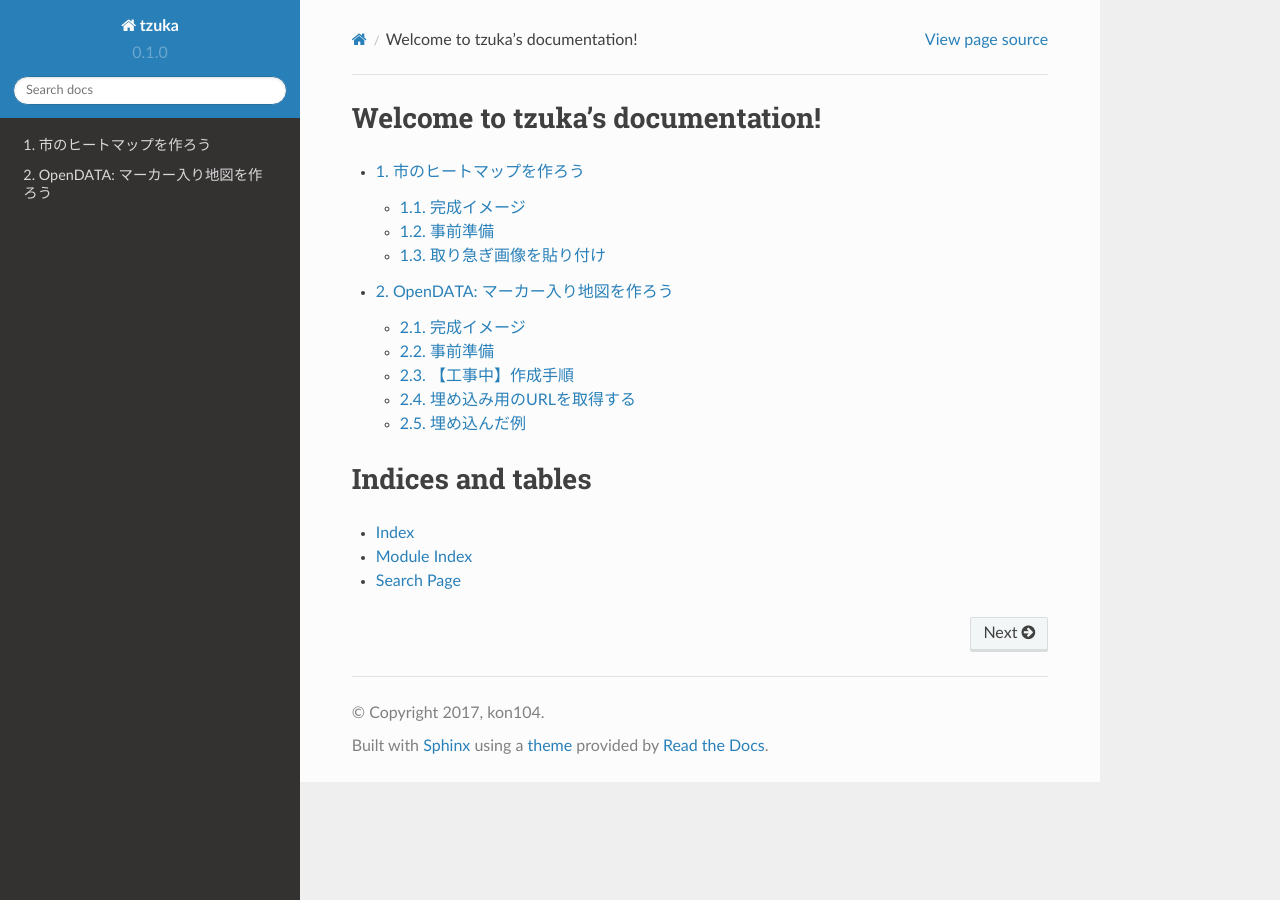
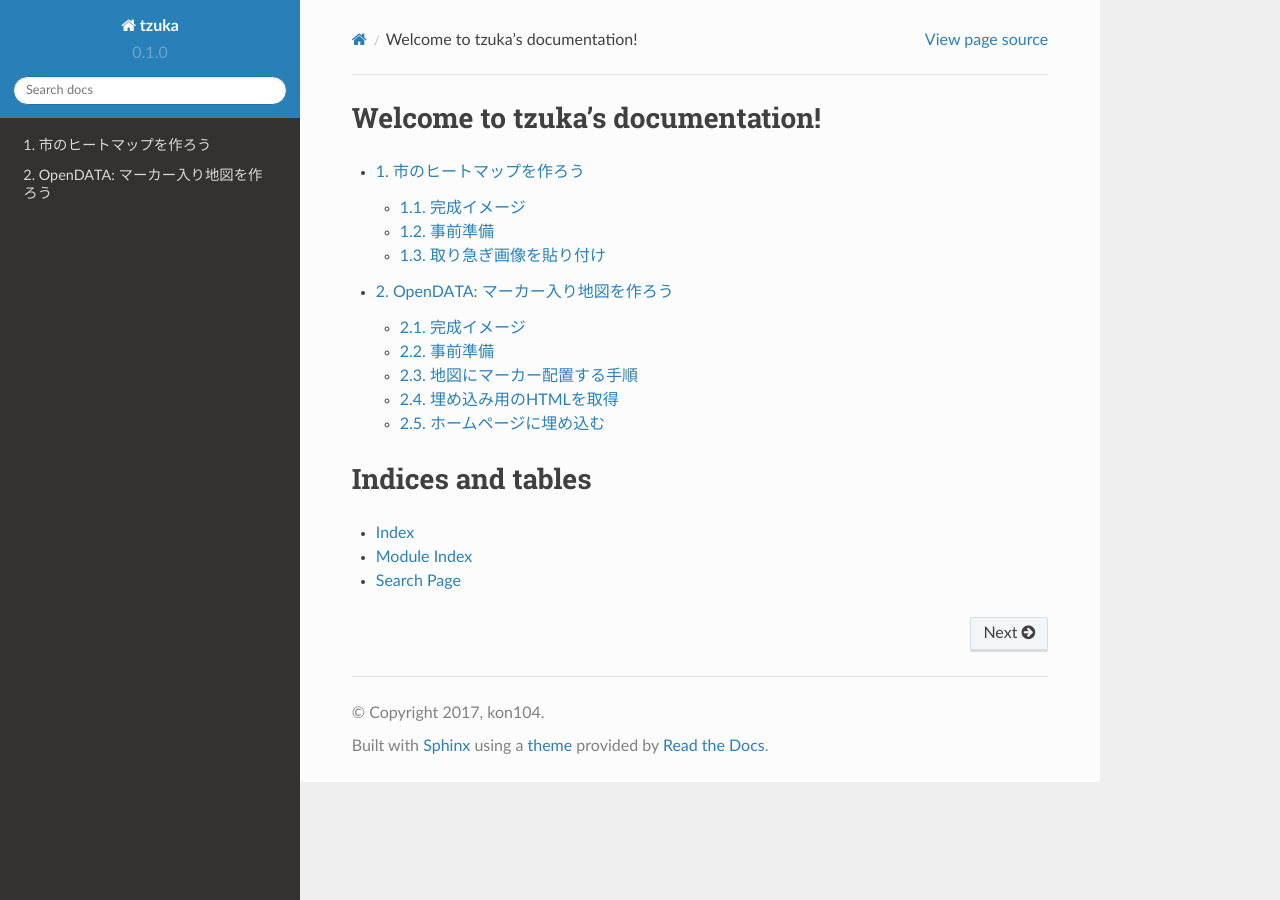
Before and after one commit to kon104/tzuka, a Sphinx documentation site: the page built from docs/index.rst, in a window 1280 px wide. Built offline with Sphinx 7.4.7 and the Read the Docs theme 2.0.0, drawn with Linux system fonts in a browser that asks for light colours; some of the changed lines change nothing that is shown.

Commit message:
updated the doc

```diff
--- a/docs/csv2marker.rst
+++ b/docs/csv2marker.rst
@@ -61,77 +61,160 @@
 - `まちかど救急ステーション（民間施設） <http://www.city.takarazuka.hyogo.jp/anzen/shobo/1011278/1014127/1000432.html>`_
 - `まちかど救急ステーション（公共施設） <http://www.city.takarazuka.hyogo.jp/anzen/shobo/1011278/1014127/1000433.html>`_
 
-
-【工事中】作成手順
+地図にマーカー配置する手順
 =====================
 
-
-マイマップを作成する
---------------------
+マイマップを作成
+----------------
 
 マーカー表示などのオリジナルの地図を作成する「マイマップ」機能を活用します。と言うことで、まずはマイマップの作成から開始しましょう
 
-.. image:: ./image/csv2marker/gmap-1stview.png
+検索ボックスの左横にある三本線のメニューボタンを押下してメニューを表示します
+
+.. image:: ./image/csv2marker/gmap-init_start.png
+
+表示したメニューの中から「マイプレイス」を選択します
 
 .. image:: ./image/csv2marker/gmap-init_menu.png
+
+マイプレイスサイドバーの中から「マイマップ」タブを選択します
+
 .. image:: ./image/csv2marker/gmap-init_myplace.png
+
+マイマップ一覧を表示したらリストの一番下に表示されている「地図を作成」を選択します
+
 .. image:: ./image/csv2marker/gmap-init_mymap.png
 
+マイマップの作成画面が表示されたら、まず始めに「無題の地図」をクリックします
+
 .. image:: ./image/csv2marker/gmap-mymap-title_1no.png
+
+好きな地図タイトルを入力したら「保存」ボタンで保存します
+
 .. image:: ./image/csv2marker/gmap-mymap-title-2type.png
+
+ここまでの作業で、マイマップが出来ましたので、あとはオリジナルの修飾をしていきましょう
+
+.. image:: ./image/csv2marker/gmap-myplace-added.png
+
+CSVからマーカー配置
+-------------------
+
+事前に「`市内の消防署一覧 <https://raw.githubusercontent.com/kon104/tzuka/master/open-data/sample/firehouse/firehouse.csv>`_」の |csv| をダウンロードしておきます
+
+|csv| をアップロードするために、無題のレイヤの「インポート」をクリックします
+
 .. image:: ./image/csv2marker/gmap-mymap-titled.png
 
-CSVからマーカーを配置する
--------------------------
+「パソコンからファイルを選択」をクリックして事前にダウンロードしていた |csv| を選択します
 
 .. image:: ./image/csv2marker/gmap-1layer-01import.png
+
+|csv| の中からマーカーを配置する位置情報を示す列を指定します
+
 .. image:: ./image/csv2marker/gmap-1layer-02location.png
+
+|csv| の中からマーカーのタイトルを示す列を指定します
+
 .. image:: ./image/csv2marker/gmap-1layer-03title.png
+
+レイヤーがファイル名になっているので、クリックして好きなレイヤー名に変更します
+
 .. image:: ./image/csv2marker/gmap-1layer-11loaded.png
+
+一括してスタイル変更できるように「個別スタイル」をクリックして「均一スタイル」に変更します
+
 .. image:: ./image/csv2marker/gmap-1layer-12style.png
+
+「すべてのアイテム」右横にある「ペンキアイコン」をクリックしてマーカーのスタイルを変更します
+
 .. image:: ./image/csv2marker/gmap-1layer-13name_style.png
+
+ここでマーカーの色やアイコンを変更できます。今回は青色からオレンジ色へ変更します
+
 .. image:: ./image/csv2marker/gmap-1layer-14color.png
+
+以上で |csv| からマーカーの配置は完成です
+
 .. image:: ./image/csv2marker/gmap-1layer-99completed.png
 
 
-ホームページのTABLEタグからマーカーを配置する
----------------------------------------------
+TABLEタグからマーカー配置
+-------------------------
 
-TABLEタグからSpread Sheetへデータ化する
-^^^^^^^^^^^^^^^^^^^^^^^^^^^^^^^^^^^^^^^^^^^^^^
+ホームページのTABLEタグからSpread Sheetにデータを吸い出します。そのSpread Sheetから地図にマーカーで表示します
+
+TABLEタグからSpread Sheetに読み込み
+^^^^^^^^^^^^^^^^^^^^^^^^^^^^^^^^^^^
+
+TABLEタグを吸い出すSpread Sheetを新規に作成します
 
 .. image:: ./image/csv2marker/spsheet-00create.png
+
+好きなシート名を付けます
+
 .. image:: ./image/csv2marker/spsheet-01named.png
+
+「`まちかど救急ステーション（民間施設） <http://www.city.takarazuka.hyogo.jp/anzen/shobo/1011278/1014127/1000432.html>`_」と「`まちかど救急ステーション（公共施設） <http://www.city.takarazuka.hyogo.jp/anzen/shobo/1011278/1014127/1000433.html>`_」のそれぞれのページ内のTABLEタグからSpead Sheetへ吸い出すには `IMPORTHTML <https://support.google.com/docs/answer/3093339?hl=ja>`_ 関数を利用します
+
+.. code-block:: javascript
+
+    ={IMPORTHTML("http://www.city.takarazuka.hyogo.jp/anzen/shobo/1011278/1014127/1000432.html", "table", 1);
+      IMPORTHTML("http://www.city.takarazuka.hyogo.jp/anzen/shobo/1011278/1014127/1000433.html", "table", 1)}
+
+Spread Sheetの「A1」セルに関数式を入力します
+
 .. image:: ./image/csv2marker/spsheet-02importhtml.png
+
+関数式の入力後に Loading... をしばらく待つとSpread Sheetにデータが読み込まれます
+
 .. image:: ./image/csv2marker/spsheet-03loaded.png
 
-Spread Sheetからマーカー化する
-^^^^^^^^^^^^^^^^^^^^^^^^^^^^^^
+Spread Sheetの準備は以上で完了です
+
+Spread Sheetからマーカー
+^^^^^^^^^^^^^^^^^^^^^^^^
+
+「レイヤーを追加」をクリックしてSpread Sheetを読み込むレイヤーを用意し、「インポート」をクリックします
 
 .. image:: ./image/csv2marker/gmap-2layer-01added.png
+
+インポートするファイルの選択画面で「Google ドライブ」を選び、地図にマーカーを配置するSpread Sheetを選びます
+
 .. image:: ./image/csv2marker/gmap-2layer-11import.png
+
+Spread Sheetの中からマーカーを配置する位置情報を示す列を指定します
+
 .. image:: ./image/csv2marker/gmap-2layer-12location.png
+
+レイヤー名をクリックして好きな名前を付ければSpread Sheetからマーカーの配置は完了です
+
 .. image:: ./image/csv2marker/gmap-2layer-21completed.png
 
-マイマップが完成
-----------------
-
-.. image:: ./image/csv2marker/gmap-myplace-added.png
-
-埋め込み用のURLを取得する
+埋め込み用のHTMLを取得
 =========================
 
+ホームページに埋め込むには、まず始めにマイマップを公開に設定する必要がある
+
+★公開設定をもう少々詳細に説明する必要あるな。。。
+
+「共有」をクリックして共有設定画面を表示する。
+
 .. image:: ./image/csv2marker/gmap-mymap_share_setting.png
+
+マイマップのタイトル右横の３点をクリックしてメニューを表示し「自分のサイトに埋め込む」を選ぶ
+
+.. image:: ./image/csv2marker/gmap-embed_01menu.png
+
+ホームページに埋め込むための <iframe> タグのHTMLが表示されるので、このHTMLをコピーして取得する
+
 .. image:: ./image/csv2marker/gmap-mymap_share_url.png
 
-.. image:: ./image/csv2marker/gmap-embed_00menu.png
-.. image:: ./image/csv2marker/gmap-embed_01menu.png
 
-
-埋め込んだ例
+ホームページに埋め込む
 ===========
 
-かきくけこさしすせそ
+埋め込み用のHTMLを実際にホームページに埋め込みます
 
 .. code-block:: html
 
@@ -144,9 +227,30 @@
 
     <iframe src="https://www.google.com/maps/d/u/0/embed?mid=16pjnGesH0tP1vzXFF6C1_nnfIXAYkREW" width="640" height="480"></iframe>
 
+ただし、倍率が広すぎたり見栄えがいまいちですね。また、地図を表示した時に中心位置を意図した位置にしたかったりもありますよね
+
+iframeタグのsrcに地図のURLを当てはめていますが、そのURLにオプションを追加することで表示をアレンジできます
+
+.. csv-table::
+   :header: キー, 設定内容
+
+   ll=,"緯度(lat),経度(lng)"
+   z=,倍率
+
+取得した埋め込み用のURLに、中心位置と倍率のオプションを反映してみました
+
+.. code-block:: html
+
+    <iframe
+     src="https://www.google.com/maps/d/embed?mid=16pjnGesH0tP1vzXFF6C1_nnfIXAYkREW&ll=34.79960279193115,135.35992562770844&z=15"
+     width="640"
+     height="480"></iframe>
+
 .. raw:: html
 
     <iframe
      src="https://www.google.com/maps/d/embed?mid=16pjnGesH0tP1vzXFF6C1_nnfIXAYkREW&ll=34.79960279193115,135.35992562770844&z=15"
      width="640"
      height="480"></iframe>
+
+あとは、埋め込むホームページのレイアウトに合わせて、width（幅）、height（高さ）も調整してみてください
```
Also changed, not shown: docs/image/csv2marker/gmap-1stview.png (deleted), docs/image/csv2marker/gmap-embed_00menu.png (deleted), docs/image/csv2marker/gmap-init_start.png (added).
